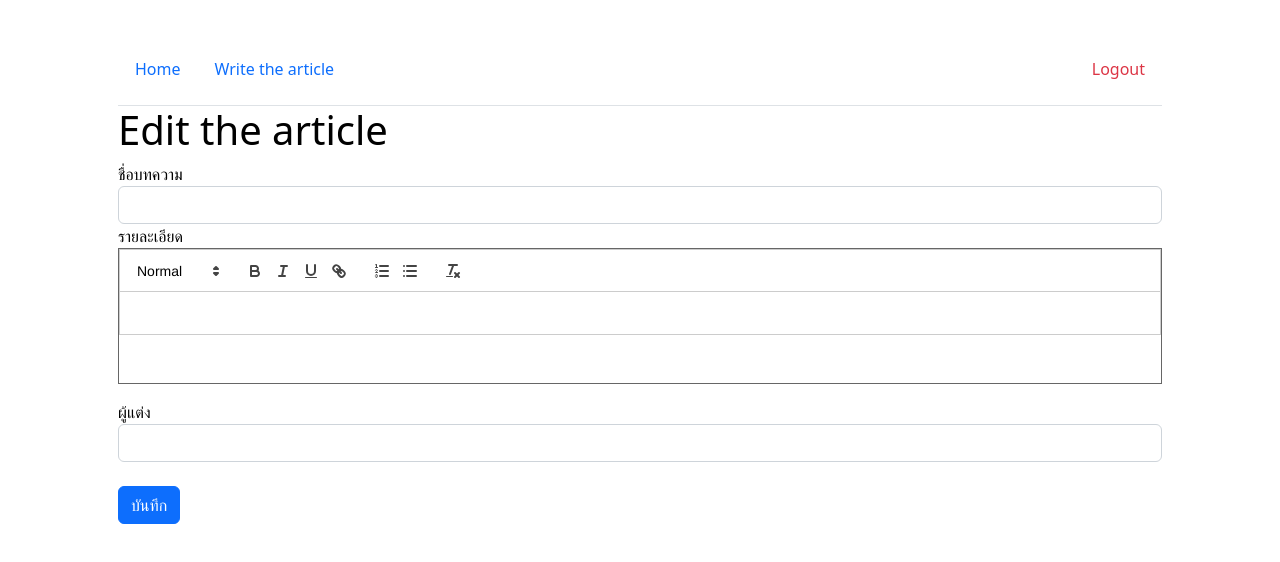
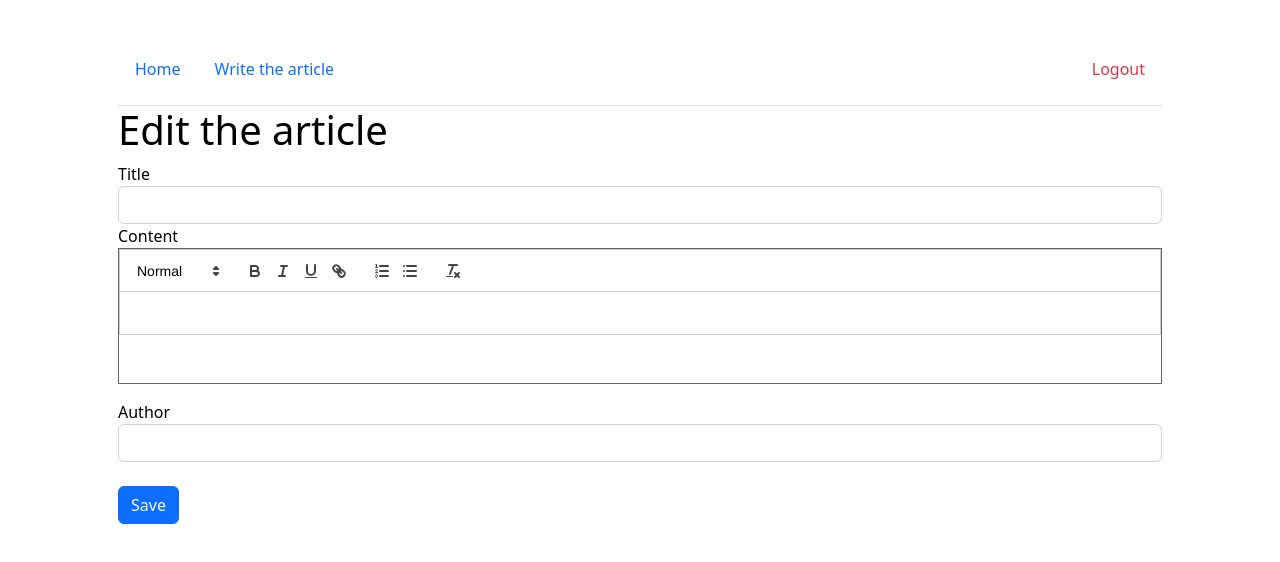
Before and after one commit to supel2nova/Blog_Frontend, a React (Vite) app: page /getblog/edit/1 in a window 1280 px wide. Shown: the top 562 px of the page. Built offline with nearby package versions, Linux system fonts and the light colour scheme; no server answers; sample sign-in values are in the browser's storage.

Commit message:
fix loginnnnnn

```diff
--- a/src/components/Editblog.jsx
+++ b/src/components/Editblog.jsx
@@ -37,7 +37,7 @@ const Editblog = () => {
   const updateForm = () => (
     <form onSubmit={submitForm}>
       <div className="form-group">
-        <label>ชื่อบทความ</label>
+        <label>Title</label>
         <input
           type="text"
           className="form-control"
@@ -46,7 +46,7 @@ const Editblog = () => {
         />
       </div>
       <div className="form-group">
-        <label>รายละเอียด</label>
+        <label>Content</label>
         <ReactQuill
           value={content}
           onChange={submitContent}
@@ -56,7 +56,7 @@ const Editblog = () => {
         />
       </div>
       <div className="form-group">
-        <label>ผู้แต่ง</label>
+        <label>Author</label>
         <input
           type="text"
           className="form-control"
@@ -65,7 +65,7 @@ const Editblog = () => {
         />
       </div>
       <br />
-      <input type="submit" value="บันทึก" className="btn btn-primary" />
+      <input type="submit" value="Save" className="btn btn-primary" />
     </form>
   );
 
```
